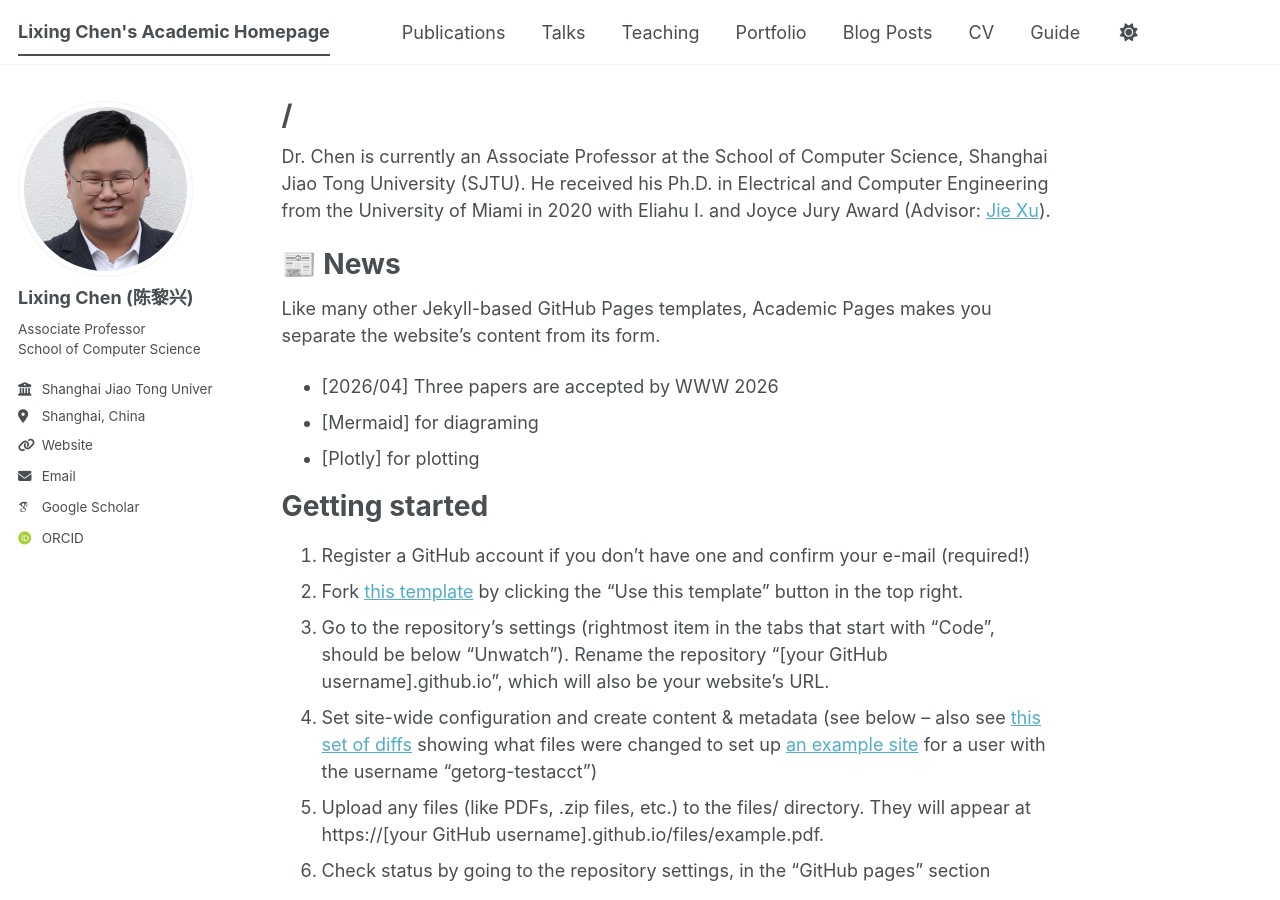
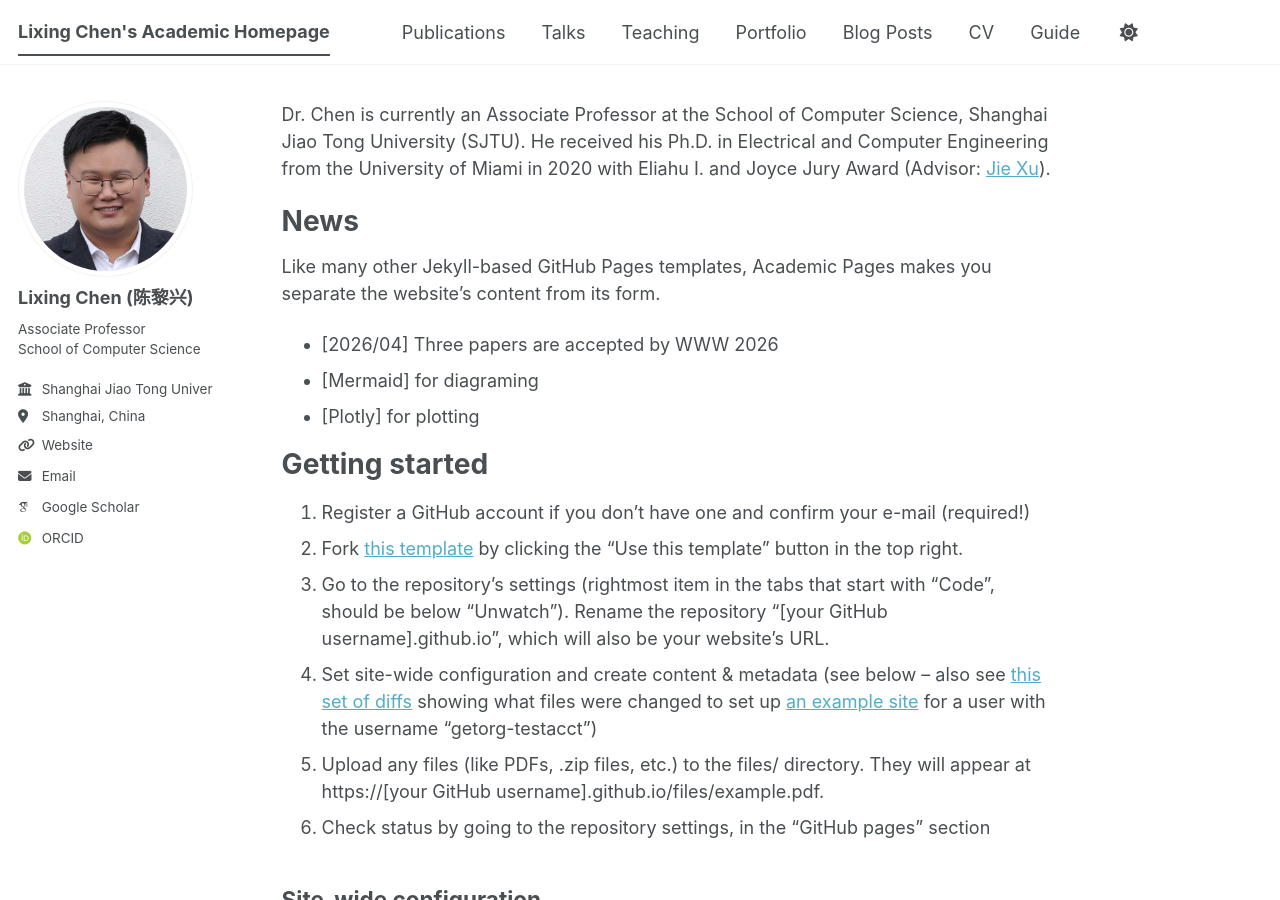
Before and after one commit to lx-chen-sjtu/lx-chen-sjtu.github.io, a Jekyll site: the page built from _pages/about.md, in a window 1280 px wide and 900 px high. Built offline with Jekyll 4.4.1, drawn with Linux system fonts in a browser that asks for light colours; some web fonts are replaced; a script bundle is joined from its source files by our own code; library files that are not in the unit come from our copies.

```diff
--- a/_pages/about.md
+++ b/_pages/about.md
@@ -1,6 +1,6 @@
 ---
 permalink: /
-title: /
+title:
 author_profile: true
 redirect_from:
   - /about/
@@ -9,7 +9,7 @@ redirect_from:
 
 Dr. Chen is currently an Associate Professor at the School of Computer Science, Shanghai Jiao Tong University (SJTU). He received his Ph.D. in Electrical and Computer Engineering from the University of Miami in 2020 with Eliahu I. and Joyce Jury Award (Advisor: [Jie Xu](https://faculty.eng.ufl.edu/jiexu)).
 
-📰 News
+News
 ======
 Like many other Jekyll-based GitHub Pages templates, Academic Pages makes you separate the website's content from its form.
 - [2026/04] Three papers are accepted by WWW 2026
```
